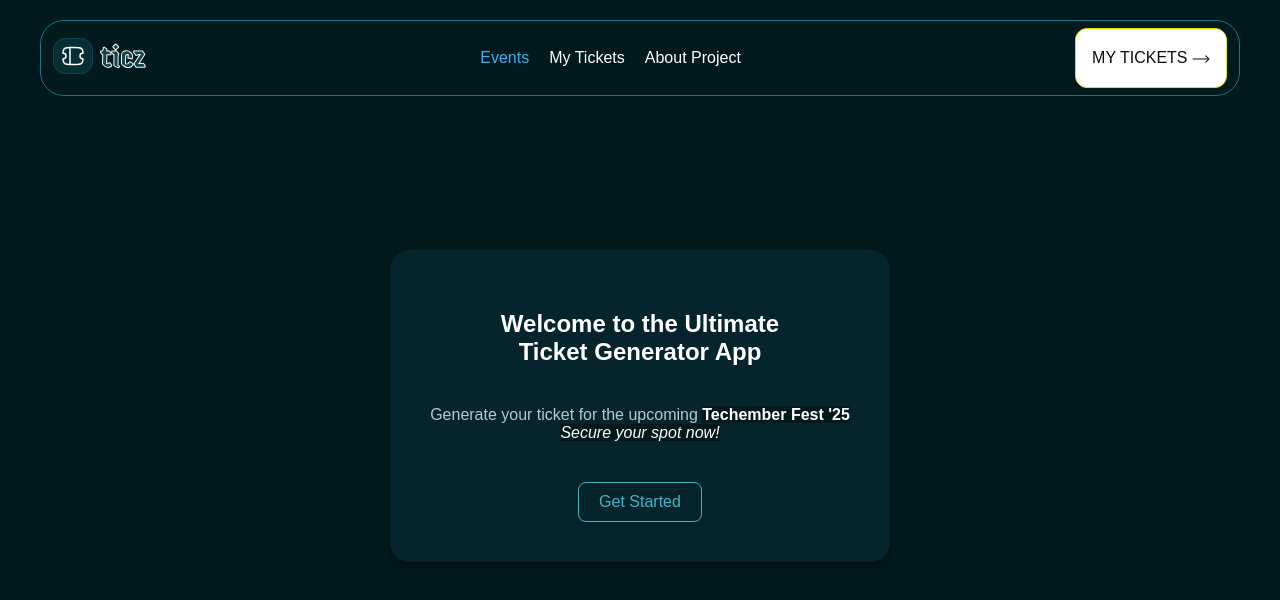
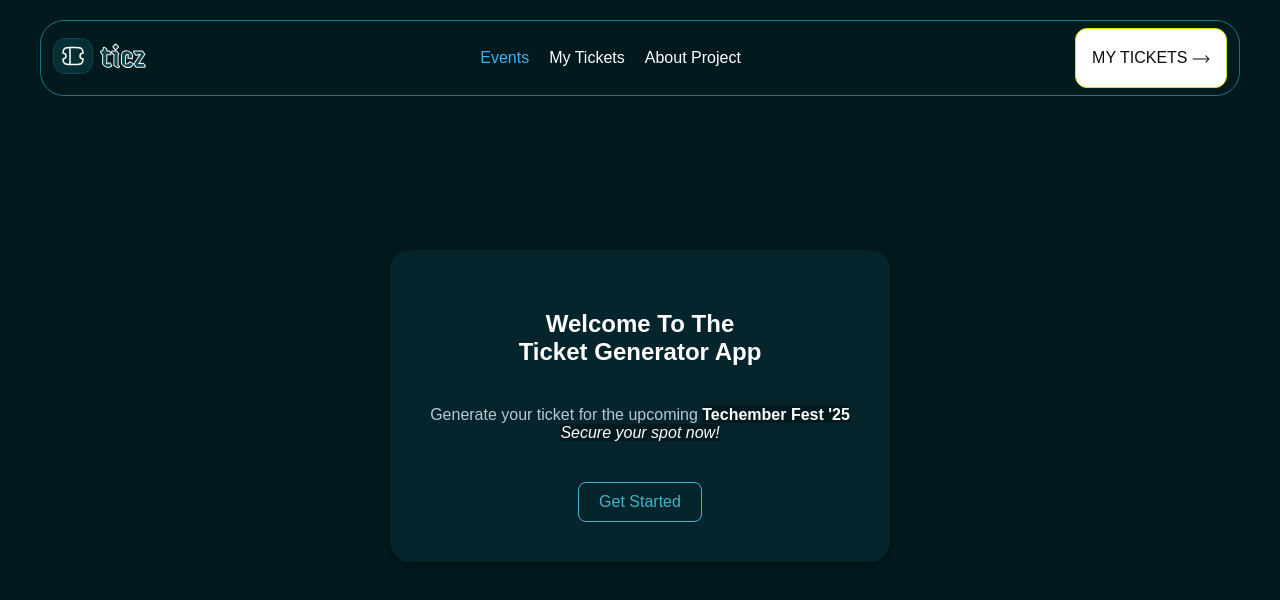
Before and after one commit to PAMMY100/ticket-generator, a React (Vite) app: page /about in a window 1280 px wide. Shown: the top 600 px of the page. Built offline with nearby package versions, Linux system fonts and the light colour scheme; a web font is replaced by a local one.

Commit message:
quick changes

```diff
--- a/src/Pages/About.jsx
+++ b/src/Pages/About.jsx
@@ -13,7 +13,7 @@ const TicketGenerator = () => {
     <div className="container">
       <div className="card">
         <div className="header">
-          <h1>Welcome to the Ultimate</h1>
+          <h1>Welcome To The</h1>
           <h1>Ticket Generator App</h1>
         </div>
         <p className="description">
```
